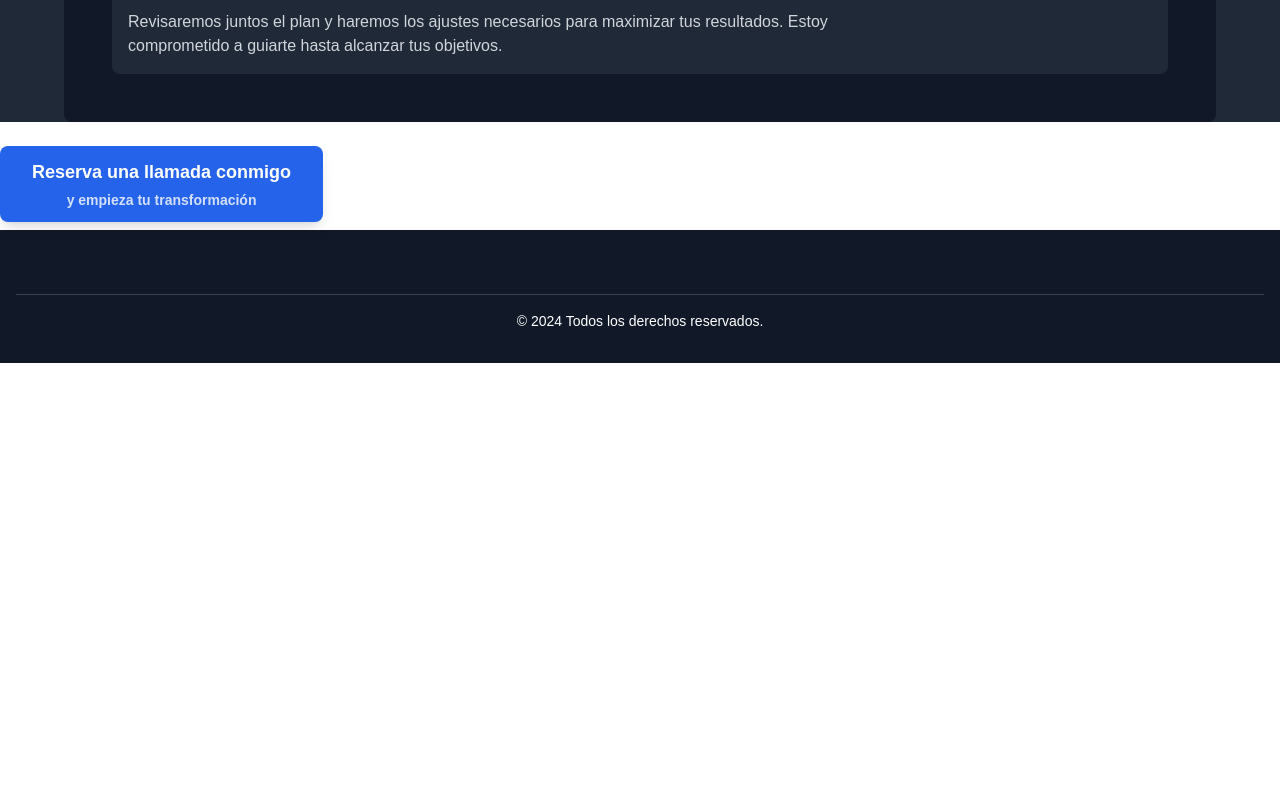
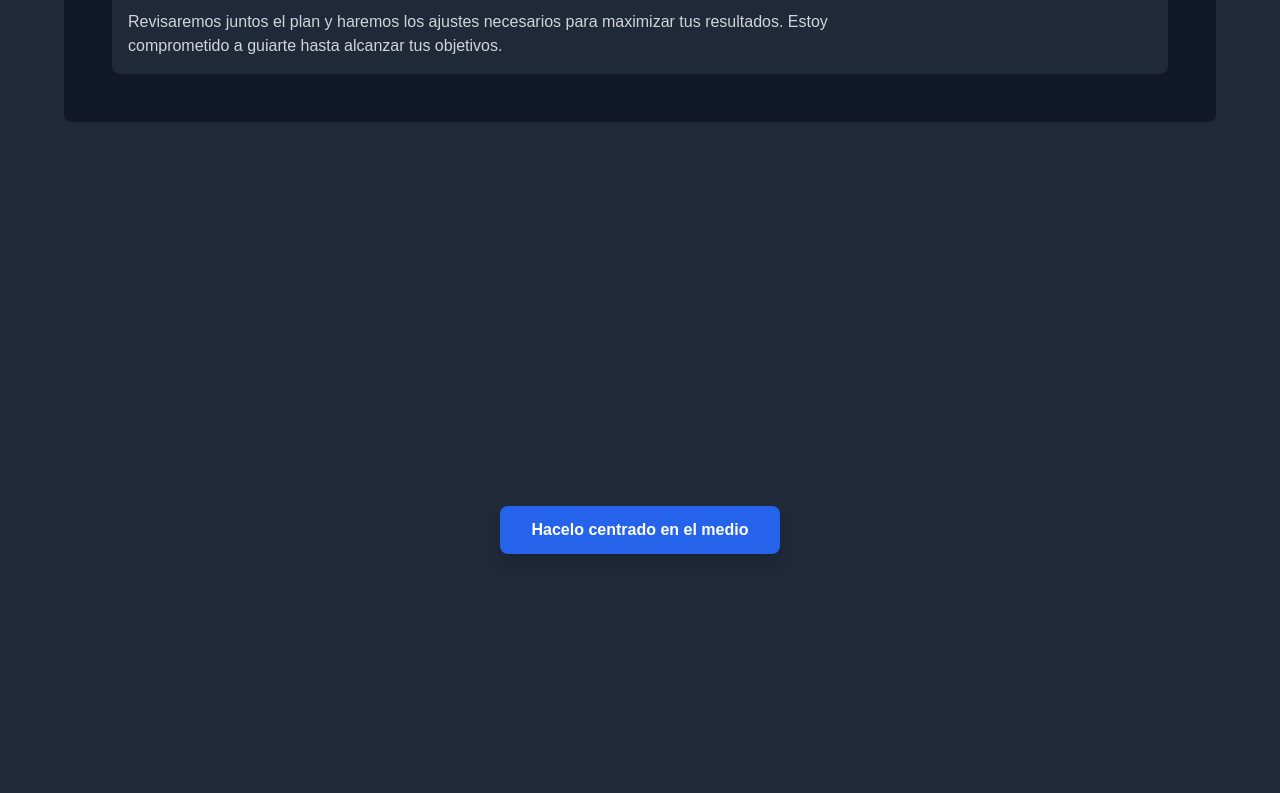
Before and after one commit to Maticaba99/catroux-fit, a Next.js app: page / in a window 1280 px wide. Shown: the part 6027-6820 px from the top of the page. Before the commit the page ends 6390 px from the top, so only its background shows below. Built offline with nearby package versions, Linux system fonts and the light colour scheme.

Commit message:
sfhdhfshf

```diff
--- a/src/app/components/boton.tsx
+++ b/src/app/components/boton.tsx
@@ -1,12 +1,13 @@
 function Boton() {
   return (
     <div>
-      <button className="-translate-y-2 mt-8 bg-blue-600 text-white font-semibold py-3 px-8 rounded-lg shadow-lg transform transition-all duration-300 hover:bg-blue-700 hover:scale-105 hover:shadow-xl focus:outline-none focus:ring-4 focus:ring-blue-300 flex flex-col items-center">
-        <span className="text-lg">Reserva una llamada conmigo</span>
-        <span className="text-sm mt-1 opacity-80">
-          y empieza tu transformación
-        </span>
-      </button>
+      <div className="bg-gray-800">
+        <div class="flex justify-center items-center min-h-screen">
+          <button class="-translate-y-2 mt-8 bg-blue-600 text-white font-semibold py-3 px-8 rounded-lg shadow-lg transform transition-all duration-300 hover:bg-blue-700 hover:scale-105 hover:shadow-xl focus:outline-none focus:ring-4 focus:ring-blue-300">
+            Hacelo centrado en el medio
+          </button>
+        </div>
+      </div>
     </div>
   );
 }
```
